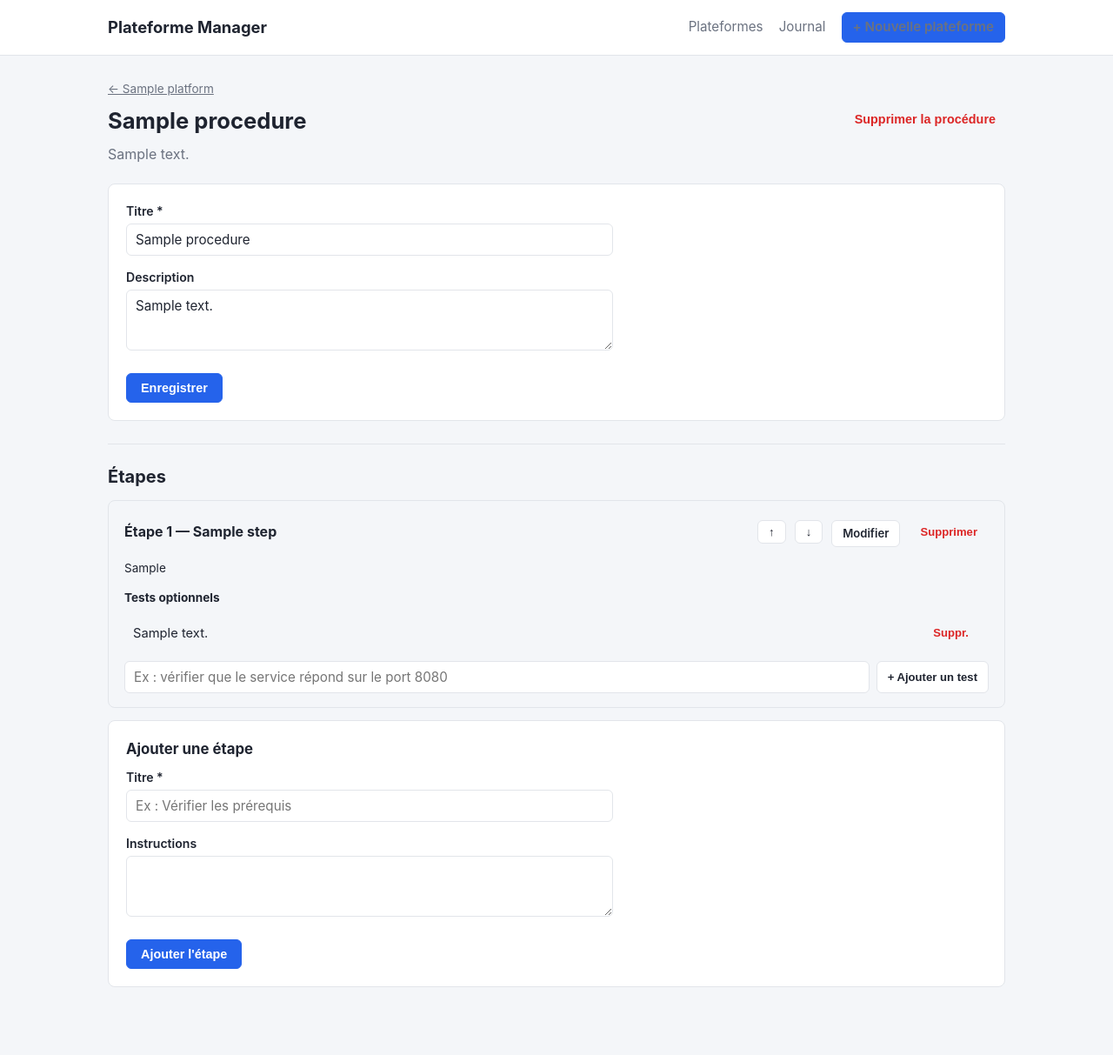
After one commit to val-duss/plateforme-manager, a Flask app: page /procedures/1 in a window 1280 px wide. The commit adds this page. Shown: the whole page at 87% size. Run offline with Flask 3, Linux system fonts and the light colour scheme; tables that the repository leaves empty hold one stand-in row (values such as "Sample post").

Commit message:
Ajoute des procédures documentées par plateforme (étapes + tests optionnels)
Chaque plateforme peut désormais avoir des procédures (installation,
maintenance, etc.) composées d'une liste d'étapes ordonnées. Chaque étape
a un titre, des instructions, et une liste de tests optionnels (critères
de validation en texte libre). Les étapes sont réordonnables (monter/
descendre).

Nouvelles tables procedures / procedure_steps / procedure_step_tests,
créées automatiquement au démarrage (pas d'impact sur les tables
existantes).

Co-Authored-By: Claude Sonnet 5 <noreply@anthropic.com>
Claude-Session: https://claude.ai/code/session_01H5nTrxqpSt2TaHbM7J5iij

```diff
--- a/app/routes.py
+++ b/app/routes.py
@@ -12,6 +12,9 @@ from .models import (
     Operation,
     OperationType,
     Platform,
+    Procedure,
+    ProcedureStep,
+    ProcedureStepTest,
     VMSizing,
     db,
 )
@@ -505,3 +508,159 @@ def operation_delete(operation_id):
 def journal():
     operations = Operation.query.order_by(Operation.performed_at.desc()).limit(300).all()
     return render_template("journal.html", operations=operations, operation_types=OperationType)
+
+
+# --- Procédures ---------------------------------------------------------
+
+
+@bp.route("/platforms/<int:platform_id>/procedures/new", methods=["GET", "POST"])
+def procedure_new(platform_id):
+    platform = Platform.query.get_or_404(platform_id)
+
+    if request.method == "POST":
+        title = request.form.get("title", "").strip()
+        description = request.form.get("description", "").strip()
+
+        if not title:
+            flash("Le titre de la procédure est obligatoire.", "error")
+            return render_template(
+                "procedure_form.html", platform=platform, procedure=None, form_data=request.form
+            )
+
+        procedure = Procedure(platform_id=platform.id, title=title, description=description or None)
+        db.session.add(procedure)
+        db.session.commit()
+        flash("Procédure créée. Ajoutez maintenant ses étapes.", "success")
+        return redirect(url_for("main.procedure_edit", procedure_id=procedure.id))
+
+    return render_template("procedure_form.html", platform=platform, procedure=None, form_data={})
+
+
+@bp.route("/procedures/<int:procedure_id>", methods=["GET", "POST"])
+def procedure_edit(procedure_id):
+    procedure = Procedure.query.get_or_404(procedure_id)
+
+    if request.method == "POST":
+        title = request.form.get("title", "").strip()
+        description = request.form.get("description", "").strip()
+
+        if not title:
+            flash("Le titre de la procédure est obligatoire.", "error")
+            return redirect(url_for("main.procedure_edit", procedure_id=procedure.id))
+
+        procedure.title = title
+        procedure.description = description or None
+        db.session.commit()
+        flash("Procédure mise à jour.", "success")
+        return redirect(url_for("main.procedure_edit", procedure_id=procedure.id))
+
+    return render_template("procedure_edit.html", procedure=procedure, platform=procedure.platform)
+
+
+@bp.route("/procedures/<int:procedure_id>/delete", methods=["POST"])
+def procedure_delete(procedure_id):
+    procedure = Procedure.query.get_or_404(procedure_id)
+    platform_id = procedure.platform_id
+    db.session.delete(procedure)
+    db.session.commit()
+    flash("Procédure supprimée.", "success")
+    return redirect(url_for("main.platform_detail", platform_id=platform_id))
+
+
+@bp.route("/procedures/<int:procedure_id>/steps/add", methods=["POST"])
+def step_add(procedure_id):
+    procedure = Procedure.query.get_or_404(procedure_id)
+    title = request.form.get("title", "").strip()
+    instructions = request.form.get("instructions", "").strip()
+
+    if not title:
+        flash("Le titre de l'étape est obligatoire.", "error")
+        return redirect(url_for("main.procedure_edit", procedure_id=procedure.id))
+
+    next_position = max([s.position for s in procedure.steps], default=0) + 1
+    procedure.steps.append(
+        ProcedureStep(title=title, instructions=instructions or None, position=next_position)
+    )
+    db.session.commit()
+    flash("Étape ajoutée.", "success")
+    return redirect(url_for("main.procedure_edit", procedure_id=procedure.id))
+
+
+@bp.route("/steps/<int:step_id>/edit", methods=["GET", "POST"])
+def step_edit(step_id):
+    step = ProcedureStep.query.get_or_404(step_id)
+    procedure = step.procedure
+
+    if request.method == "POST":
+        title = request.form.get("title", "").strip()
+        instructions = request.form.get("instructions", "").strip()
+
+        if not title:
+            flash("Le titre de l'étape est obligatoire.", "error")
+            return redirect(url_for("main.step_edit", step_id=step.id))
+
+        step.title = title
+        step.instructions = instructions or None
+        db.session.commit()
+        flash("Étape mise à jour.", "success")
+        return redirect(url_for("main.procedure_edit", procedure_id=procedure.id))
+
+    return render_template("step_form.html", step=step, procedure=procedure, platform=procedure.platform)
+
+
+@bp.route("/steps/<int:step_id>/delete", methods=["POST"])
+def step_delete(step_id):
+    step = ProcedureStep.query.get_or_404(step_id)
+    procedure_id = step.procedure_id
+    db.session.delete(step)
+    db.session.commit()
+    flash("Étape supprimée.", "success")
+    return redirect(url_for("main.procedure_edit", procedure_id=procedure_id))
+
+
+@bp.route("/steps/<int:step_id>/move", methods=["POST"])
+def step_move(step_id):
+    step = ProcedureStep.query.get_or_404(step_id)
+    procedure = step.procedure
+    direction = request.form.get("direction")
+
+    steps = procedure.steps
+    index = steps.index(step)
+    if direction == "up":
+        swap_index = index - 1
+    elif direction == "down":
+        swap_index = index + 1
+    else:
+        swap_index = None
+
+    if swap_index is not None and 0 <= swap_index < len(steps):
+        other = steps[swap_index]
+        step.position, other.position = other.position, step.position
+        db.session.commit()
+
+    return redirect(url_for("main.procedure_edit", procedure_id=procedure.id))
+
+
+@bp.route("/steps/<int:step_id>/tests/add", methods=["POST"])
+def step_test_add(step_id):
+    step = ProcedureStep.query.get_or_404(step_id)
+    description = request.form.get("description", "").strip()
+
+    if not description:
+        flash("Merci de renseigner une description pour le test.", "error")
+        return redirect(url_for("main.procedure_edit", procedure_id=step.procedure_id))
+
+    step.tests.append(ProcedureStepTest(description=description))
+    db.session.commit()
+    flash("Test ajouté.", "success")
+    return redirect(url_for("main.procedure_edit", procedure_id=step.procedure_id))
+
+
+@bp.route("/tests/<int:test_id>/delete", methods=["POST"])
+def step_test_delete(test_id):
+    test = ProcedureStepTest.query.get_or_404(test_id)
+    procedure_id = test.step.procedure_id
+    db.session.delete(test)
+    db.session.commit()
+    flash("Test supprimé.", "success")
+    return redirect(url_for("main.procedure_edit", procedure_id=procedure_id))
--- a/app/static/style.css
+++ b/app/static/style.css
@@ -283,6 +283,14 @@ textarea { resize: vertical; min-height: 70px; }
 .infra-panel { display: none; }
 .infra-panel.active { display: block; }
 
+.inline-add-row {
+  display: flex;
+  gap: 8px;
+  margin-top: 10px;
+}
+
+.inline-add-row input[type=text] { flex: 1; }
+
 fieldset {
   border: 1px solid var(--border);
   border-radius: var(--radius);
--- /dev/null
+++ b/app/templates/procedure_edit.html
@@ -0,0 +1,112 @@
+{% extends "base.html" %}
+{% block title %}{{ procedure.title }} — {{ platform.name }}{% endblock %}
+{% block content %}
+  <div class="breadcrumb"><a href="{{ url_for('main.platform_detail', platform_id=platform.id) }}">← {{ platform.name }}</a></div>
+
+  <div class="page-header">
+    <div>
+      <h1>{{ procedure.title }}</h1>
+      {% if procedure.description %}<p class="subtitle">{{ procedure.description }}</p>{% endif %}
+    </div>
+    <form class="inline-form" method="post" action="{{ url_for('main.procedure_delete', procedure_id=procedure.id) }}"
+          onsubmit="return confirm('Supprimer définitivement cette procédure et toutes ses étapes ?');">
+      <button type="submit" class="btn btn-danger">Supprimer la procédure</button>
+    </form>
+  </div>
+
+  <form class="card" method="post">
+    <div class="form-grid">
+      <div class="field">
+        <label for="title">Titre *</label>
+        <input type="text" id="title" name="title" required value="{{ procedure.title }}">
+      </div>
+      <div class="field">
+        <label for="description">Description</label>
+        <textarea id="description" name="description">{{ procedure.description or '' }}</textarea>
+      </div>
+      <div class="actions">
+        <button class="btn btn-primary" type="submit">Enregistrer</button>
+      </div>
+    </div>
+  </form>
+
+  <div class="section">
+    <h2>Étapes</h2>
+
+    {% if procedure.steps %}
+      {% for step in procedure.steps %}
+        <div class="env-block">
+          <div class="env-block-head">
+            <div>
+              <strong>Étape {{ loop.index }} — {{ step.title }}</strong>
+            </div>
+            <div class="actions">
+              <form class="inline-form" method="post" action="{{ url_for('main.step_move', step_id=step.id) }}">
+                <input type="hidden" name="direction" value="up">
+                <button type="submit" class="btn btn-sm" {{ "disabled" if loop.first else "" }}>↑</button>
+              </form>
+              <form class="inline-form" method="post" action="{{ url_for('main.step_move', step_id=step.id) }}">
+                <input type="hidden" name="direction" value="down">
+                <button type="submit" class="btn btn-sm" {{ "disabled" if loop.last else "" }}>↓</button>
+              </form>
+              <a class="btn btn-sm" href="{{ url_for('main.step_edit', step_id=step.id) }}">Modifier</a>
+              <form class="inline-form" method="post" action="{{ url_for('main.step_delete', step_id=step.id) }}"
+                    onsubmit="return confirm('Supprimer cette étape et ses tests ?');">
+                <button type="submit" class="btn btn-danger btn-sm">Supprimer</button>
+              </form>
+            </div>
+          </div>
+
+          {% if step.instructions %}<p class="small">{{ step.instructions }}</p>{% endif %}
+
+          <h3 class="small">Tests optionnels</h3>
+          {% if step.tests %}
+            <table>
+              <tbody>
+                {% for test in step.tests %}
+                  <tr>
+                    <td>{{ test.description }}</td>
+                    <td style="width:1%;">
+                      <form class="inline-form" method="post" action="{{ url_for('main.step_test_delete', test_id=test.id) }}"
+                            onsubmit="return confirm('Supprimer ce test ?');">
+                        <button type="submit" class="btn btn-danger btn-sm">Suppr.</button>
+                      </form>
+                    </td>
+                  </tr>
+                {% endfor %}
+              </tbody>
+            </table>
+          {% else %}
+            <p class="muted small">Aucun test renseigné pour cette étape.</p>
+          {% endif %}
+
+          <form method="post" action="{{ url_for('main.step_test_add', step_id=step.id) }}" class="inline-add-row">
+            <input type="text" name="description" placeholder="Ex : vérifier que le service répond sur le port 8080">
+            <button type="submit" class="btn btn-sm">+ Ajouter un test</button>
+          </form>
+        </div>
+      {% endfor %}
+    {% else %}
+      <div class="card empty-state">
+        <p>Aucune étape pour le moment.</p>
+      </div>
+    {% endif %}
+
+    <form class="card" method="post" action="{{ url_for('main.step_add', procedure_id=procedure.id) }}">
+      <h3>Ajouter une étape</h3>
+      <div class="form-grid">
+        <div class="field">
+          <label for="step_title">Titre *</label>
+          <input type="text" id="step_title" name="title" required placeholder="Ex : Vérifier les prérequis">
+        </div>
+        <div class="field">
+          <label for="step_instructions">Instructions</label>
+          <textarea id="step_instructions" name="instructions"></textarea>
+        </div>
+        <div class="actions">
+          <button class="btn btn-primary" type="submit">Ajouter l'étape</button>
+        </div>
+      </div>
+    </form>
+  </div>
+{% endblock %}
```
Also changed, not shown: app/models.py (+50 -0 lines), app/templates/platform_detail.html (+23 -0 lines), app/templates/procedure_form.html (added, +26 -0 lines), app/templates/step_form.html (added, +24 -0 lines).
